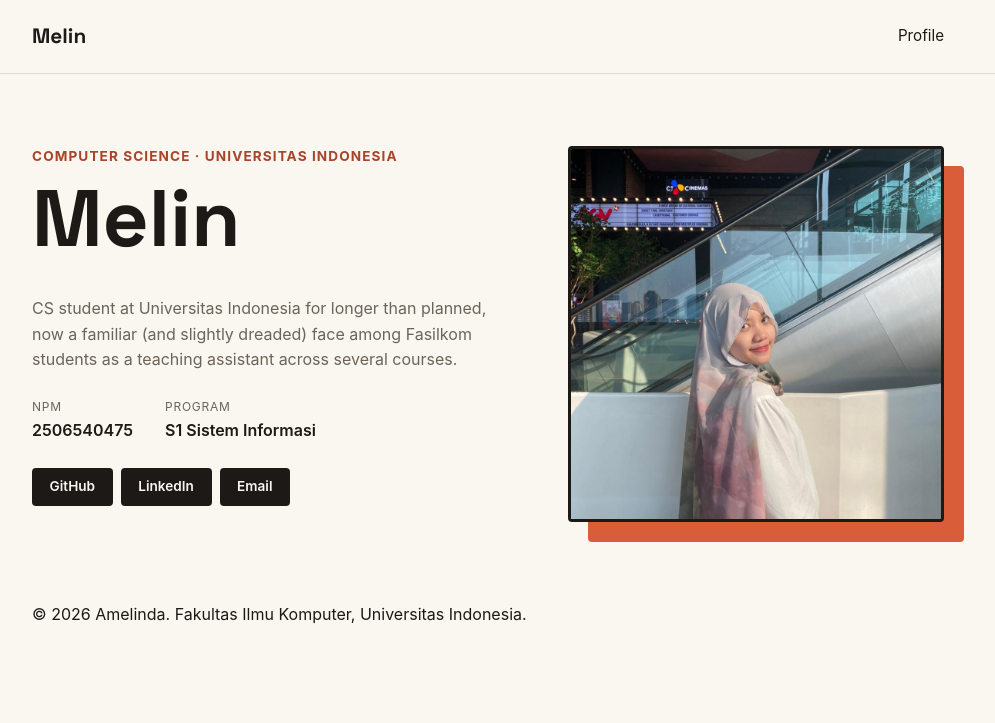
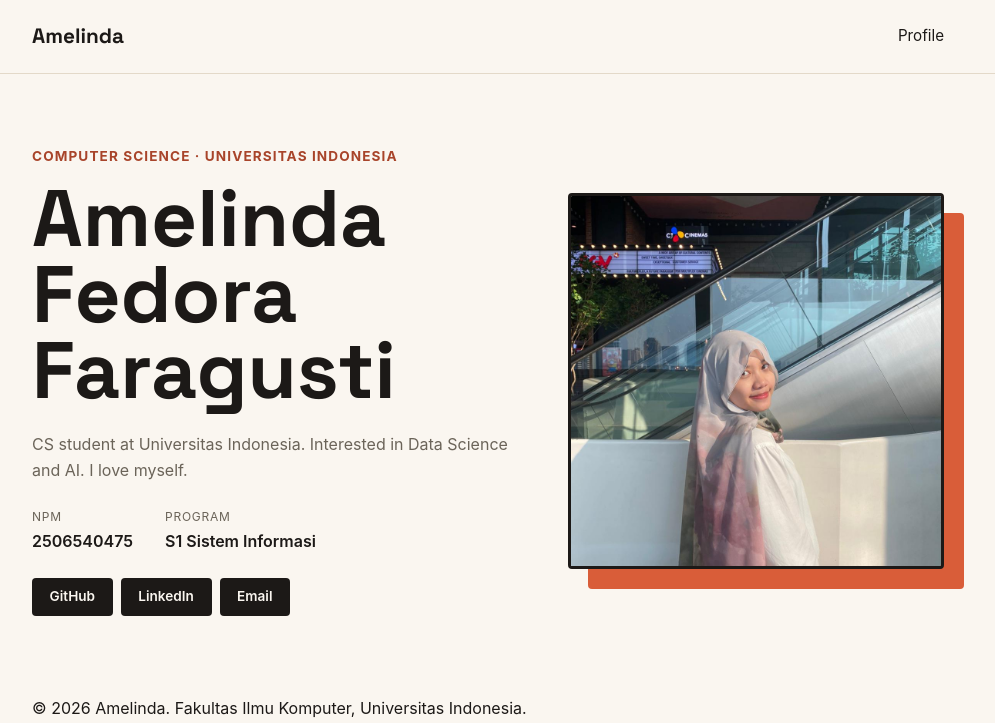
Before and after one commit to melin09-daz/myportofolio, a Django app: page / in a window 1280 px wide. Shown: the top 723 px of the page, without its empty margins (152-1147 px from the left). Run offline with Django 5.2, Linux system fonts and the light colour scheme.

Commit message:
add about me

```diff
--- a/templates/index.html
+++ b/templates/index.html
@@ -3,7 +3,7 @@
 <head>
     <meta charset="UTF-8">
     <meta name="viewport" content="width=device-width, initial-scale=1.0">
-    <title>Melin - Portfolio</title>
+    <title>Amelinda - Portfolio</title>
     <link rel="preconnect" href="https://fonts.googleapis.com">
     <link rel="preconnect" href="https://fonts.gstatic.com" crossorigin>
     <link href="https://fonts.googleapis.com/css2?family=Space+Grotesk:wght@500;700&display=swap" rel="stylesheet">
@@ -12,7 +12,7 @@
 <body>
     <header class="site-header">
         <div class="container">
-            <a href="#profile" class="brand">Melin</a>
+            <a href="#profile" class="brand">Amelinda</a>
             <nav>
                 <a href="#profile">Profile</a>
             </nav>
@@ -24,14 +24,14 @@
             <div class="container hero-grid">
                 <div class="hero-identity">
                     <p class="hero-kicker">Computer Science &middot; Universitas Indonesia</p>
-                    <h1>Melin</h1>
+                    <h1>Amelinda Fedora Faragusti</h1>
                 </div>
                 <div class="hero-photo">
                     <div class="photo-block"></div>
                     <img class="avatar" src="/static/img/Melin.png" alt="Photo of Melin">
                 </div>
                 <div class="hero-details">
-                    <p class="bio">CS student at Universitas Indonesia for longer than planned, now a familiar (and slightly dreaded) face among Fasilkom students as a teaching assistant across several courses.</p>
+                    <p class="bio">CS student at Universitas Indonesia. Interested in Data Science and AI. I love myself.</p>
                     <dl class="meta-list">
                         <div class="meta-row">
                             <dt>NPM</dt>
@@ -43,8 +43,8 @@
                         </div>
                     </dl>
                     <div class="social-links">
-                        <a href="https://github.com/" class="social-link">GitHub</a>
-                        <a href="https://linkedin.com/" class="social-link">LinkedIn</a>
+                        <a href="https://github.com/melin09-daz" class="social-link">GitHub</a>
+                        <a href="https://www.linkedin.com/in/melindafe/" class="social-link">LinkedIn</a>
                         <a href="mailto:amelindafedora09@gmail.com" class="social-link">Email</a>
                     </div>
                 </div>
```
